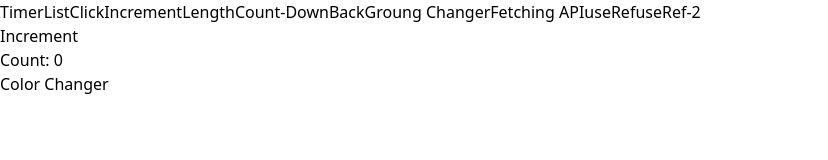
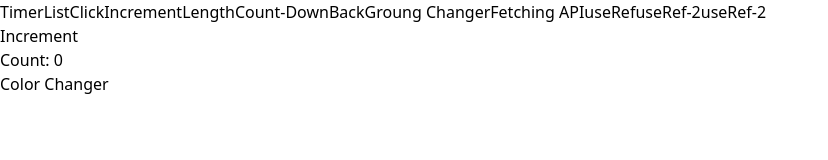
Before and after one commit to farhan5548/practice-project, a React (Vite) app: page /ref in a window 1280 px wide. Shown: the top 160 px of the page, without its empty margins (0-828 px from the left). Built offline with nearby package versions, Linux system fonts and the light colour scheme.

Commit message:
useContext practice

```diff
--- a/src/Components/Navbar.jsx
+++ b/src/Components/Navbar.jsx
@@ -13,6 +13,7 @@ function Navbar() {
             <Link to="/api" className="px-3 py-2 text-slate-700 rounded-lg hover:bg-slate-100 hover:text-slate-900">Fetching API</Link>
             <Link to="/ref" className="px-3 py-2 text-slate-700 rounded-lg hover:bg-slate-100 hover:text-slate-900">useRef</Link>
             <Link to="/ref2" className="px-3 py-2 text-slate-700 rounded-lg hover:bg-slate-100 hover:text-slate-900">useRef-2</Link>
+            <Link to="/ref2" className="px-3 py-2 text-slate-700 rounded-lg hover:bg-slate-100 hover:text-slate-900">useRef-2</Link>
         </nav>
     );
 }
```
Also changed, not shown: src/Components/Context.jsx (added, +11 -0 lines).
